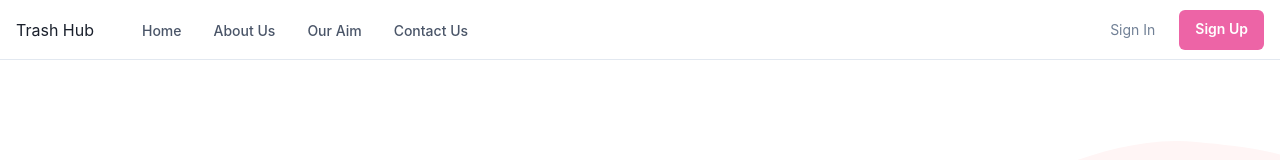
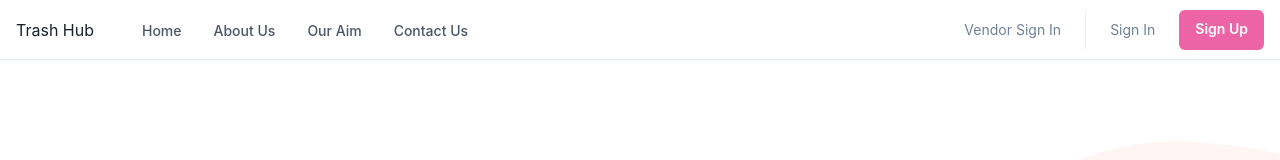
Before and after one commit to sahil-raj/Trash-Hub, a React (Vite) app: page / in a window 1280 px wide. Shown: the top 160 px of the page. Built offline with nearby package versions, Linux system fonts and the light colour scheme.

Commit message:
add vendor login

```diff
--- a/src/components/Home.jsx
+++ b/src/components/Home.jsx
@@ -36,6 +36,7 @@ export default function Home() {
                 bottom: 1,
                 left: 0,
                 bg: "red.400",
+                color: 'black',
                 zIndex: -1,
               }}
             >
--- a/src/components/Navbar.jsx
+++ b/src/components/Navbar.jsx
@@ -13,6 +13,8 @@ import {
   useColorModeValue,
   useBreakpointValue,
   useDisclosure,
+  Divider,
+  Center,
 } from "@chakra-ui/react";
 import {
   HamburgerIcon,
@@ -76,7 +78,20 @@ export default function Navbar() {
             justify={"flex-end"}
             direction={"row"}
             spacing={6}
+            color={'black'}
           >
+            <Button
+              as={"a"}
+              fontSize={"sm"}
+              fontWeight={400}
+              variant={"link"}
+              href={"https://trashtag.vercel.app/ecoperks/vendor/login"}
+            >
+              Vendor Sign In
+            </Button>
+            <Center height='40px' color={'green'}>
+              <Divider orientation='vertical' bgColor={'red'} />
+            </Center>
             <Button
               as={"a"}
               fontSize={"sm"}
```
